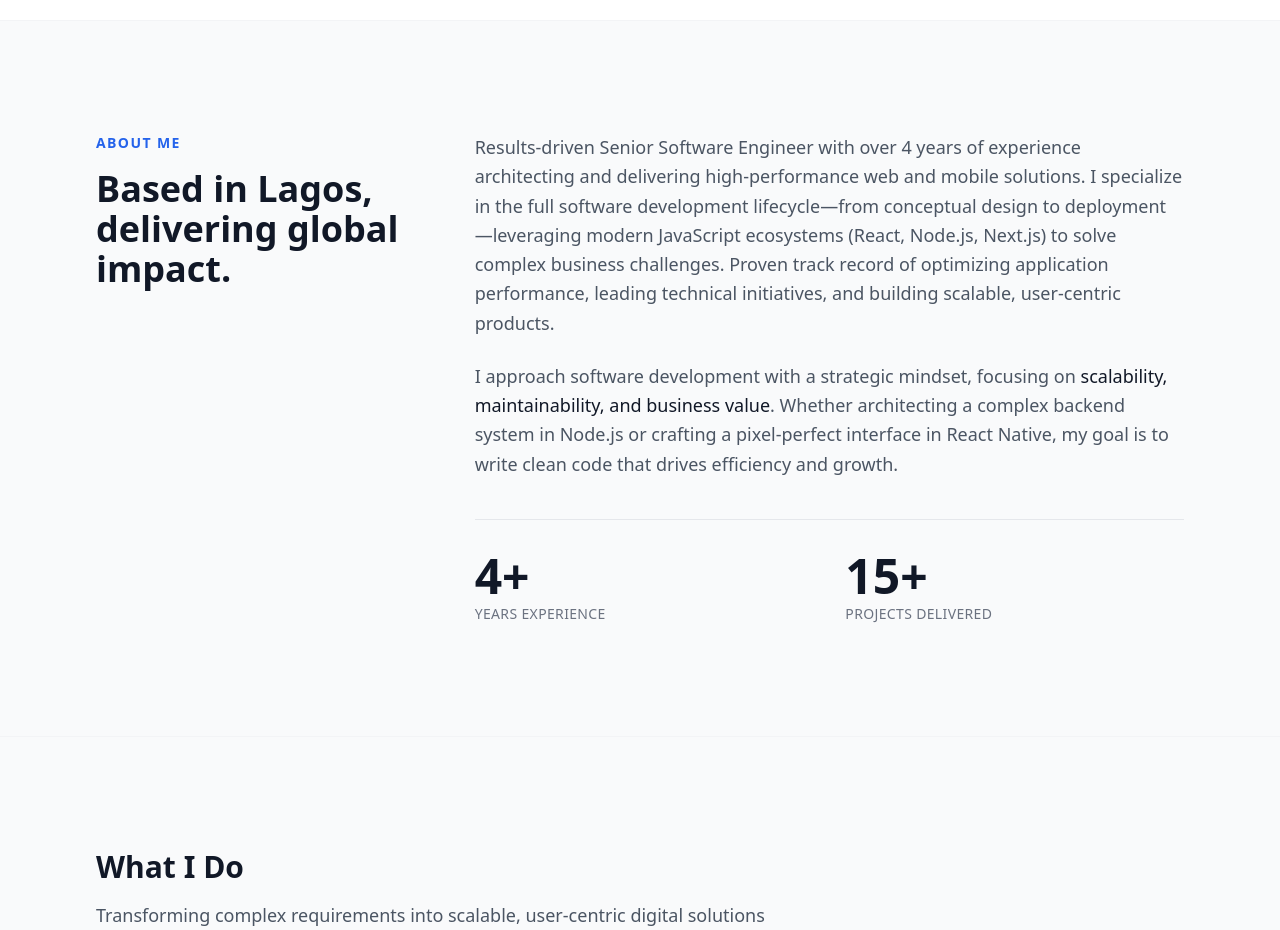
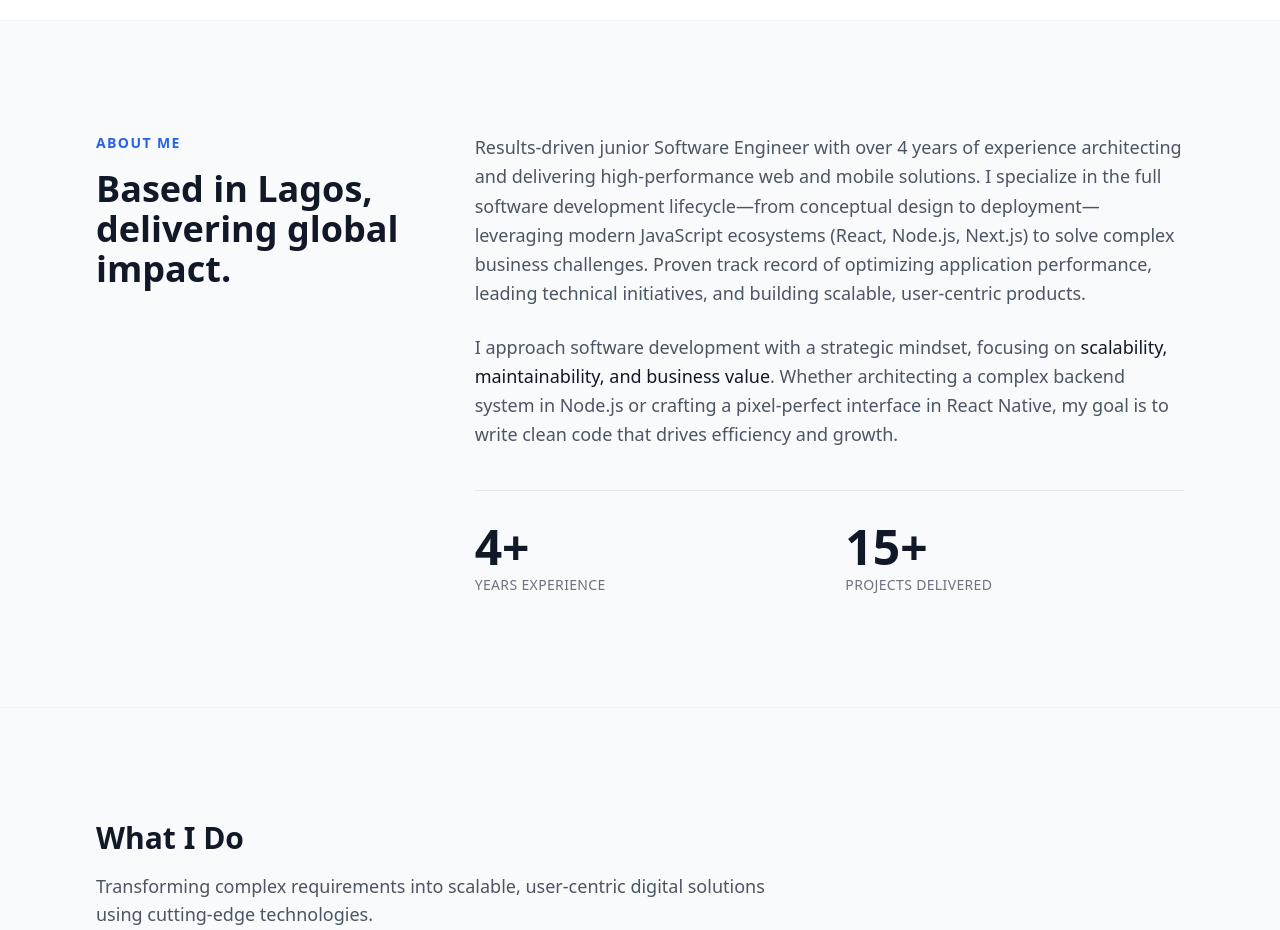
Before and after one commit to nuelxcodev/chukwuemeka-ekine, a React (Vite) app: page / in a window 1280 px wide. Shown: the part 780-1710 px from the top of the page. Built offline with nearby package versions, Linux system fonts and the light colour scheme.

Commit message:
Update constants.ts

```diff
--- a/constants.ts
+++ b/constants.ts
@@ -7,7 +7,7 @@ export const PERSONAL_INFO = {
   location: "Lagos, Nigeria",
   phone: "+234 903 912 4772",
   email: "chukwuemekacodev@gmail.com",
-  summary: "Results-driven Senior Software Engineer with over 4 years of experience architecting and delivering high-performance web and mobile solutions. I specialize in the full software development lifecycle—from conceptual design to deployment—leveraging modern JavaScript ecosystems (React, Node.js, Next.js) to solve complex business challenges. Proven track record of optimizing application performance, leading technical initiatives, and building scalable, user-centric products.",
+  summary: "Results-driven junior Software Engineer with over 4 years of experience architecting and delivering high-performance web and mobile solutions. I specialize in the full software development lifecycle—from conceptual design to deployment—leveraging modern JavaScript ecosystems (React, Node.js, Next.js) to solve complex business challenges. Proven track record of optimizing application performance, leading technical initiatives, and building scalable, user-centric products.",
 };
 
 export const SOCIAL_LINKS: SocialLink[] = [
```
